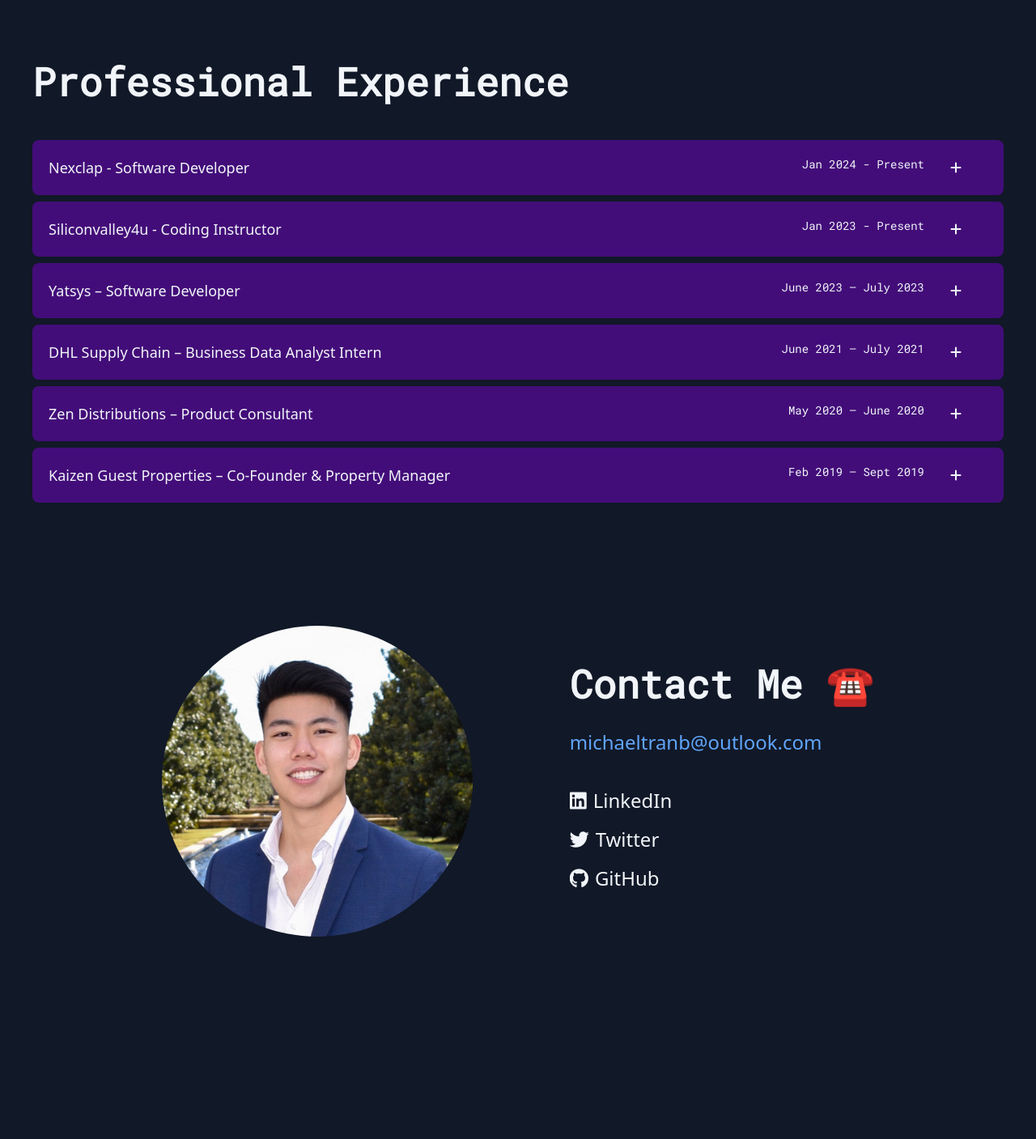
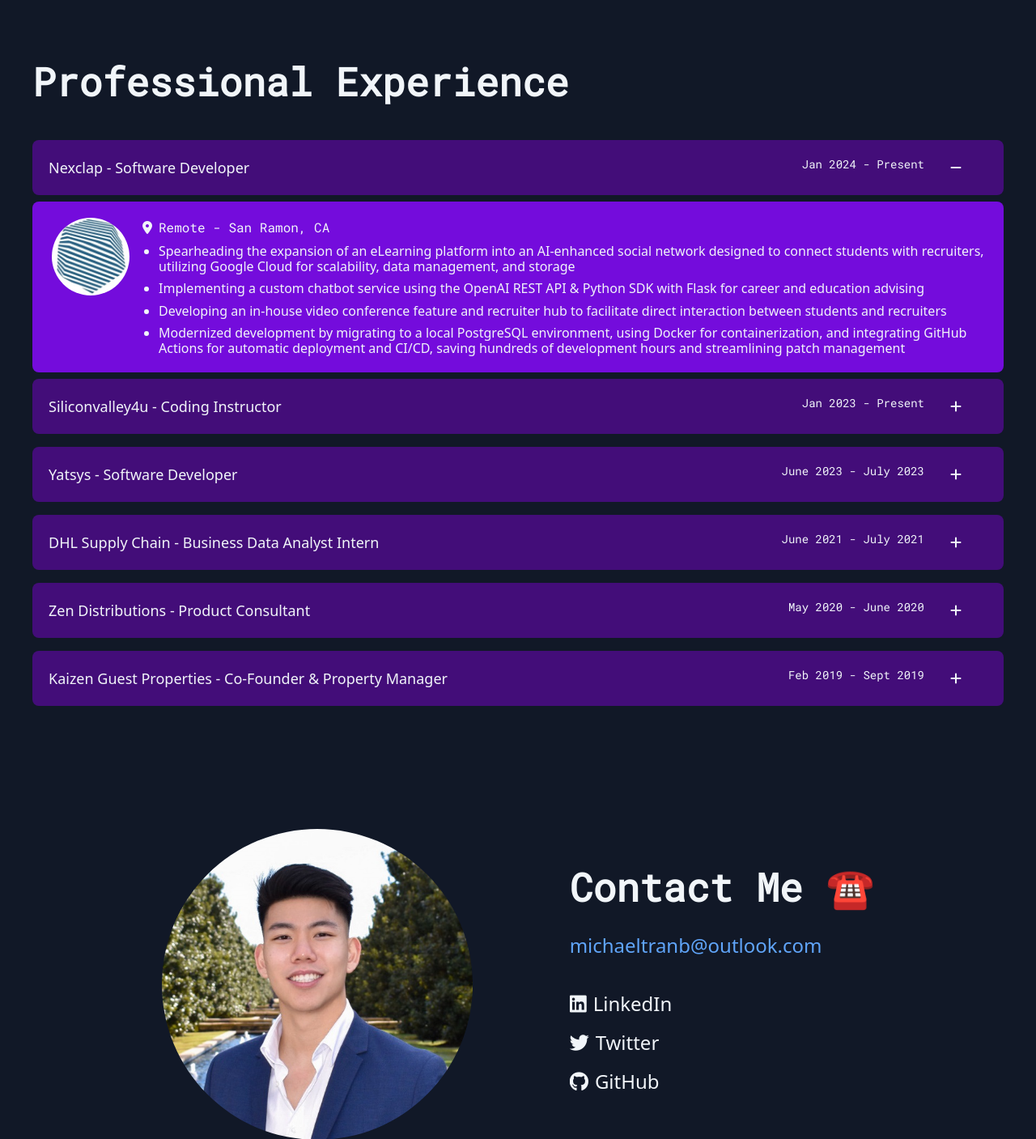
Before and after one commit to MichaelTranB/myPortfolio, a Flask app: page / in a window 1280 px wide. Shown: the part 4099-5506 px from the top of the page at 81% size. Before the commit the page ends 5256 px from the top, so only its background shows below. Run offline with Flask 3, Linux system fonts and the light colour scheme; some libraries are stand-ins or nearby versions.

Commit message:
accordian, navigation javascript adjustments

```diff
--- a/main.py
+++ b/main.py
@@ -11,10 +11,10 @@
             "date": "Jan 2024 - Present",
             "location": "Remote - San Ramon, CA",
             "details": [
-                "Spearheading the expansion of our platform to incorporate AI-driven features for enhanced user engagement.",
-                "Developing a scalable backend infrastructure using Node.js and MongoDB to support real-time data processing and analytics.",
-                "Implementing a custom chatbot service using the OpenAI GPT-3 model to provide instant support and enhance customer service.",
-                "Leading the migration to a microservices architecture to improve modularity and deployment efficiency."
+                "Spearheading the expansion of an eLearning platform into an AI-enhanced social network designed to connect students with recruiters, utilizing Google Cloud for scalability, data management, and storage",
+                "Implementing a custom chatbot service using the OpenAI REST API & Python SDK with Flask for career and education advising",
+                "Developing an in-house video conference feature and recruiter hub to facilitate direct interaction between students and recruiters",
+                "Modernized development by migrating to a local PostgreSQL environment, using Docker for containerization, and integrating GitHub Actions for automatic deployment and CI/CD, saving hundreds of development hours and streamlining patch management"
             ],
             "logo": "static/img/nexclap_logo.jpg"
         },
@@ -23,26 +23,26 @@
             "date": "Jan 2023 - Present",
             "location": "Remote - San Ramon, CA",
             "details": [
-                "Developing comprehensive course material to mentor over 200 middle and high school students in data structures, algorithms, Python, Java, web development, and more.",
-                "Self-taught introductory Generative AI & NLP principles to teach a semester-long class, achieving a 95% student satisfaction rating.",
-                "Conducting virtual class meetings with coordinated parent scheduling, boosting parent engagement by 30% through timely reminders and weekly progress reports."
+                "Developing comprehensive course materials to mentor over 200 middle and high school students in data structures, algorithms, Python, Java, web development, and more",
+                "Self-taught introductory Generative AI & NLP principles to teach a semester long class, achieving a 95% student satisfaction rating",
+                "Conducting virtual class meetings with coordinated parent scheduling, boosting parent engagement by 30% through timely reminders and weekly progress reports"
             ],
             "logo": "static/img/siliconvalley4u_logo.png"
         },
         {
-            "title": "Yatsys – Software Developer",
-            "date": "June 2023 – July 2023",
+            "title": "Yatsys - Software Developer",
+            "date": "June 2023 - July 2023",
             "location": "Remote - United States",
             "details": [
-                "Contributed to an agile team developing a prototype using Flask and Google Cloud technologies focused on facial and emotion recognition, part of a larger initiative to enable real-time alert dispatch for parents of children with disabilities.",
-                "Assisted in developing custom deep learning models for personalized emotional cue recognition using TensorFlow.js and a Firebase-backend UI for user uploaded facial data, successfully meeting phase one requirements within a two-month timeline.",
-                "Authored technical documentation outlining the architecture, providing development recommendations, and ensuring a successful hand-off for future work."
+                "Contributed to an agile team developing a prototype using Flask and Google Cloud technologies focused on facial and emotion recognition, part of a larger initiative to enable real-time alert dispatch for parents of children with disabilities",
+                "Assisted in developing custom deep learning models for personalized emotional cue recognition using TensorFlow.js and a Firebase-backend UI for user uploaded facial data, successfully meeting phase one requirements within a two-month timeline",
+                "Authored technical documentation outlining the architecture, providing development recommendations, and ensuring a successful hand-off for future work"
             ],
             "logo": "static/img/YatsysLogo.jpg"
         },
         {
-            "title": "DHL Supply Chain – Business Data Analyst Intern",
-            "date": "June 2021 – July 2021",
+            "title": "DHL Supply Chain - Business Data Analyst Intern",
+            "date": "June 2021 - July 2021",
             "location": "Fort Worth, TX",
             "details": [
                 "Constructed a feasibility analysis model to examine warehouse inefficiencies, advancing the implementation of an RPA solution that reduced labor costs by 20%.",
@@ -51,8 +51,8 @@
             "logo": "static/img/DHL_logo.png"
         },
         {
-            "title": "Zen Distributions – Product Consultant",
-            "date": "May 2020 – June 2020",
+            "title": "Zen Distributions - Product Consultant",
+            "date": "May 2020 - June 2020",
             "location": "Dallas, TX",
             "details": [
                 "Established an effective distribution channel for medical masks for 14 critical access hospitals and pop-up clinics during a global supply chain crisis, ensuring a reliable supply of PPE when most needed.",
@@ -61,8 +61,8 @@
             "logo": "static/img/zendistributionslogo.jpg"
         },
         {
-            "title": "Kaizen Guest Properties – Co-Founder & Property Manager",
-            "date": "Feb 2019 – Sept 2019",
+            "title": "Kaizen Guest Properties - Co-Founder & Property Manager",
+            "date": "Feb 2019 - Sept 2019",
             "location": "Austin, TX",
             "details": [
                 "Co-founded a property management startup focused on providing fully furnished corporate housing and short-term leases.",
--- a/static/css/main.css
+++ b/static/css/main.css
@@ -479,9 +479,8 @@
     width: 100%;
 }
 
-
 .experience-card-header {
-    background-color: #430d79;
+    background-color: #6d28d9; /* Default color for header card */
     color: #ffffff;
     cursor: pointer;
     padding: 20px;
@@ -491,28 +490,31 @@
     align-items: center;
     margin-bottom: 2px;
     border: none;
-    transition: background-color 1s ease;
+    transition: background-color 0.3s ease-in-out; /* Smooth transition for color change */
 }
 
 .experience-details {
-    background-color: #740cdc;
+    background-color: #430d79; /* Color for details card */
     color: #ffffff;
+    visibility: hidden;
     overflow: hidden;
-    max-height: 0;
-    transition: max-height 0.5s ease-out, padding 0.5s ease-out;
-    padding: 0 20px; /* Include padding in the transition for a smoother effect */
+    max-height: 0; /* Start collapsed */
+    transition: max-height 0.5s ease-out, padding 0.5s ease-out; /* Smooth transition for expanding/collapsing */
+    padding: 0 20px; /* Start with no vertical padding, maintain horizontal padding */
     margin-top: 4px;
+    margin-bottom: 1px;
     border-radius: 8px;
 }
 
+/* Dark mode specific styles */
 body.dark-mode .experience-card-header,
 body.dark-mode .experience-card-header.expanded,
 body.dark-mode .experience-details {
-    background-color: #740cdc !important;
+    background-color: #740cdc !important; /* Override color for dark mode if necessary */
 }
 
 body.dark-mode .experience-card-header {
-    background-color: #430d79 !important;
+    background-color: #430d79 !important; /* Default dark mode header card color */
 }
 
 body.dark-mode .experience-card-header *,
@@ -521,6 +523,9 @@
     color: #f1f5f9 !important;
 }
 
+.custom-li {
+    line-height: 1.2; /* Adjusts the spacing for wrapped lines within a bullet */
+}
 
 
 @media (min-width: 1024px) {
--- a/static/js/accordian.js
+++ b/static/js/accordian.js
@@ -1,30 +1,92 @@
 document.addEventListener("DOMContentLoaded", function() {
+    const detailsSections = document.querySelectorAll('.experience-details');
+    const firstDetails = detailsSections[0];
+
+    // Initialize each details section to ensure no white space is present initially
+    document.querySelectorAll('.experience-details').forEach(details => {
+        details.style.maxHeight = '0';
+        details.style.paddingTop = '0';
+        details.style.paddingBottom = '0';
+        details.style.visibility = 'hidden';
+        details.style.marginTop = '0px'; // Ensure margins don't add extra space initially
+        details.style.marginBottom = '0px';
+    });
+
+     // Immediately expand the first details section upon page load
+     if (firstDetails) {
+        firstDetails.style.visibility = 'visible';
+        firstDetails.style.maxHeight = firstDetails.scrollHeight + 50 + "px"; // Adding 50px buffer
+        firstDetails.style.paddingTop = '20px';
+        firstDetails.style.paddingBottom = '20px';
+        firstDetails.style.marginTop = '4px';
+        firstDetails.style.marginBottom = '1px';
+        // Update the icon of the first header
+        const firstIcon = firstDetails.previousElementSibling.querySelector('.toggle-experience i');
+        if (firstIcon) {
+            firstIcon.classList.remove('fa-plus');
+            firstIcon.classList.add('fa-minus');
+        }
+    }
+
     document.querySelectorAll('.experience-card-header').forEach(header => {
         header.addEventListener('click', function() {
-            const details = this.nextElementSibling;
+            const clickedDetails = this.nextElementSibling;
 
-            // Check if the details are currently visible
-            const isVisible = details.style.maxHeight && details.style.maxHeight !== '0px';
+            // Collapse any other expanded details
+            detailsSections.forEach(details => {
+                if (details !== clickedDetails && details.style.maxHeight !== '0px') {
+                    details.style.maxHeight = '0px';
+                    details.style.paddingTop = '0';
+                    details.style.paddingBottom = '0';
+                    details.addEventListener('transitionend', () => {
+                        if (details.style.maxHeight === '0px') {
+                            details.style.visibility = 'hidden';
+                            details.style.marginTop = '0px';
+                            details.style.marginBottom = '0px';
+                        }
+                    }, { once: true });
 
-            if (!isVisible) {
-                details.classList.remove('hidden'); // Make sure the element is not marked as hidden
-                details.style.maxHeight = '0px'; // Reset max height in case it was set to none
-                setTimeout(() => {
-                    details.style.maxHeight = `${details.scrollHeight}px`;
-                    details.style.paddingTop = '20px'; // Restore vertical padding
-                    details.style.paddingBottom = '20px'; // Restore vertical padding
-                }, 10); // Short delay to ensure the transition plays
+                    // Update the icon of any other expanded headers
+                    const icon = details.previousElementSibling.querySelector('.toggle-experience i');
+                    if (icon) {
+                        icon.classList.remove('fa-minus');
+                        icon.classList.add('fa-plus');
+                    }
+                }
+            });
+
+            // Then proceed to toggle the clicked details visibility
+            const isCollapsed = clickedDetails.style.maxHeight === '0px' || clickedDetails.style.maxHeight === '';
+
+            if (isCollapsed) {
+                this.style.backgroundColor = '#740cdc';
+                clickedDetails.style.visibility = 'visible';
+                clickedDetails.style.maxHeight = 'none';
+                const fullHeight = clickedDetails.scrollHeight + 50 + "px"; // Adding buffer
+                clickedDetails.style.maxHeight = '0px';
+
+                requestAnimationFrame(() => {
+                    clickedDetails.style.maxHeight = fullHeight;
+                    clickedDetails.style.paddingTop = '20px';
+                    clickedDetails.style.paddingBottom = '20px';
+                    clickedDetails.style.marginTop = '4px';
+                    clickedDetails.style.marginBottom = '1px';
+                });
             } else {
-                details.style.maxHeight = '0px';
-                details.style.paddingTop = '0'; // Remove vertical padding
-                details.style.paddingBottom = '0'; // Remove vertical padding
-                details.addEventListener('transitionend', () => {
-                    if (details.style.maxHeight === '0px') {
-                        details.classList.add('hidden'); // Hide after transition completes
+                this.style.backgroundColor = '#6d28d9';
+                clickedDetails.style.maxHeight = '0px';
+                clickedDetails.style.paddingTop = '0';
+                clickedDetails.style.paddingBottom = '0';
+                clickedDetails.addEventListener('transitionend', () => {
+                    if (clickedDetails.style.maxHeight === '0px') {
+                        clickedDetails.style.visibility = 'hidden';
+                        clickedDetails.style.marginTop = '0px';
+                        clickedDetails.style.marginBottom = '0px';
                     }
                 }, { once: true });
             }
 
+            // Toggle the icon for the clicked header
             const icon = this.querySelector('.toggle-experience i');
             icon.classList.toggle('fa-plus');
             icon.classList.toggle('fa-minus');
--- a/static/js/navigation.js
+++ b/static/js/navigation.js
@@ -33,14 +33,23 @@
     // Smooth scrolling for navigation links using native JavaScript
     document.querySelectorAll('a.nav-link').forEach(link => {
         link.addEventListener('click', function(e) {
-            e.preventDefault();
-            const targetId = this.getAttribute('href').replace("/", "");
-            const targetElement = document.querySelector(targetId);
+            e.preventDefault(); // Prevent the default anchor behavior
+
+            const targetId = this.getAttribute('href').replace("/", ""); // Get the target ID
+            const targetElement = document.querySelector(targetId); // Select the target element
+
             if (targetElement) {
-                targetElement.scrollIntoView({ behavior: 'smooth' });
+                // Calculate the target position, accounting for the navbar height
+                const navbarHeight = document.getElementById('navbar').offsetHeight;
+                const targetPosition = targetElement.getBoundingClientRect().top + window.pageYOffset - navbarHeight - 20;
+
+                // Smooth scroll to the target position
+                window.scrollTo({ top: targetPosition, behavior: 'smooth' });
             }
         });
     });
+
+
 
     $('#menu-toggle').click(function() {
         $('#mobile-menu').toggle();
--- a/templates/base.html
+++ b/templates/base.html
@@ -66,5 +66,8 @@
         <script src="{{ url_for('static', filename='js/animations.js') }}" defer></script>
         <script src="{{ url_for('static', filename='js/navigation.js') }}" defer></script>
 
+
+
+
     </body>
 </html>
--- a/templates/main_page.html
+++ b/templates/main_page.html
@@ -250,7 +250,8 @@
     <h2 class="text-4xl md:text-5xl mb-12 font-orbitron text-indigo-600 bold-title fade-in">Professional Experience</h2>
 
     {% for exp in experiences %}
-    <div class="experience-card-header mb-2 bg-purple-800 text-white p-5 rounded-lg cursor-pointer transition-colors duration-300 ease-in-out flex items-center justify-between">
+    <!-- Header Card -->
+    <div class="experience-card-header mt-2 mb-2 bg-purple-800 text-white p-5 rounded-lg cursor-pointer transition-colors duration-300 ease-in-out flex items-center justify-between">
         <div class="flex-grow">
             <div class="flex flex-col md:flex-row items-start">
                 <h3 class="text-md md:text-lg font-medium title-font mb-2 md:mb-0">{{ exp.title }}</h3>
@@ -261,23 +262,24 @@
             <i class="fas fa-plus"></i>
         </div>
     </div>
-    <div class="experience-details hidden mt-4 p-6 bg-purple-700 text-white rounded-lg flex flex-col md:flex-row">
-        <div class="flex flex-col md:flex-row items-center md:items-start">
-            <div class="mb-4 md:mb-0 md:mr-4">
-                <img src="{{ exp.logo }}" alt="Company Logo" class="w-24 h-24 rounded-full">
+    <!-- Details Card with adjusted padding and margin -->
+    <div class="experience-details mt-2 py-10 px-6 bg-purple-700 text-white rounded-lg flex flex-col md:flex-row items-center md:items-start">
+        <div class="mb-4 md:mb-0 md:mr-4 flex-shrink-0">
+            <img src="{{ exp.logo }}" alt="Company Logo" class="w-24 h-24 rounded-full object-cover">
         </div>
-            <div>
+        <div class="flex-grow">
             <p class="text-base mb-4 md:mb-2 text-center md:text-left"><i class="fas fa-map-marker-alt mr-2"></i>{{ exp.location }}</p>
-                <ul class="text-base pl-5 list-disc">
+            <ul class="text-xs md:text-base pl-5 list-disc space-y-2">
                 {% for detail in exp.details %}
-                    <li>{{ detail }}</li>
+                <li class="custom-li">{{ detail }}</li>
                 {% endfor %}
             </ul>
         </div>
     </div>
-    </div>
     {% endfor %}
 </section>
+
+
 
 
 
```
Lines whose indentation alone changed are shown as unchanged.
